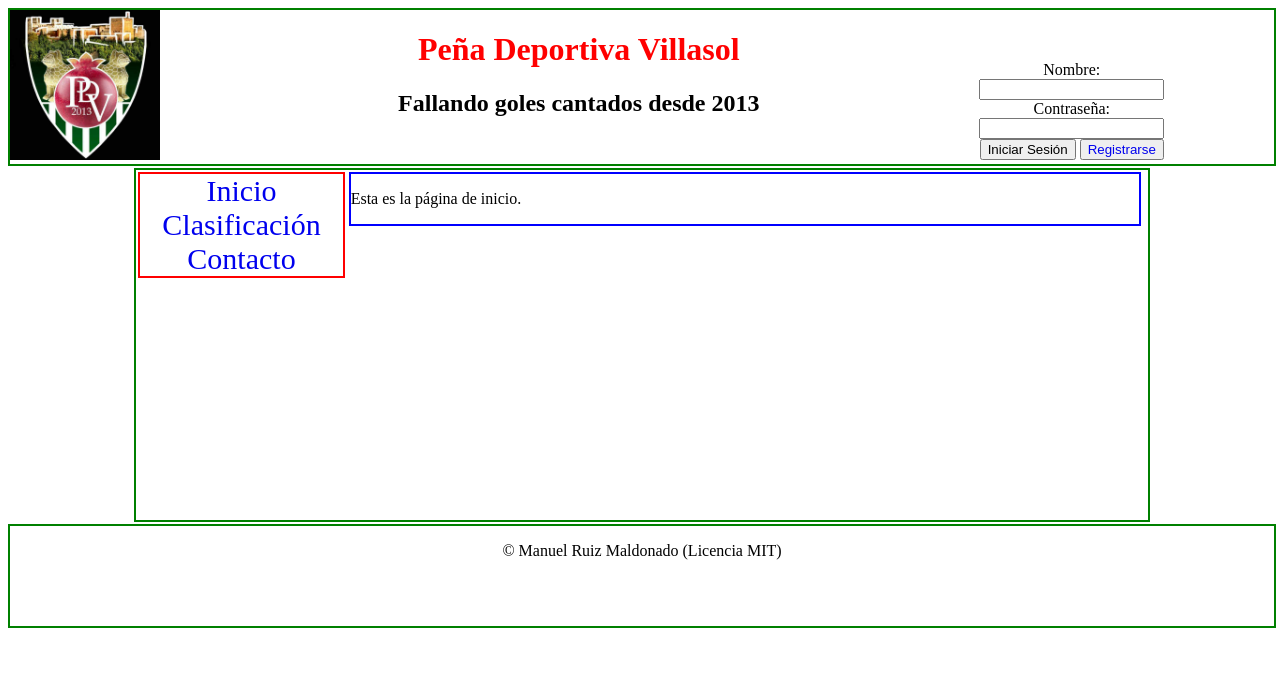
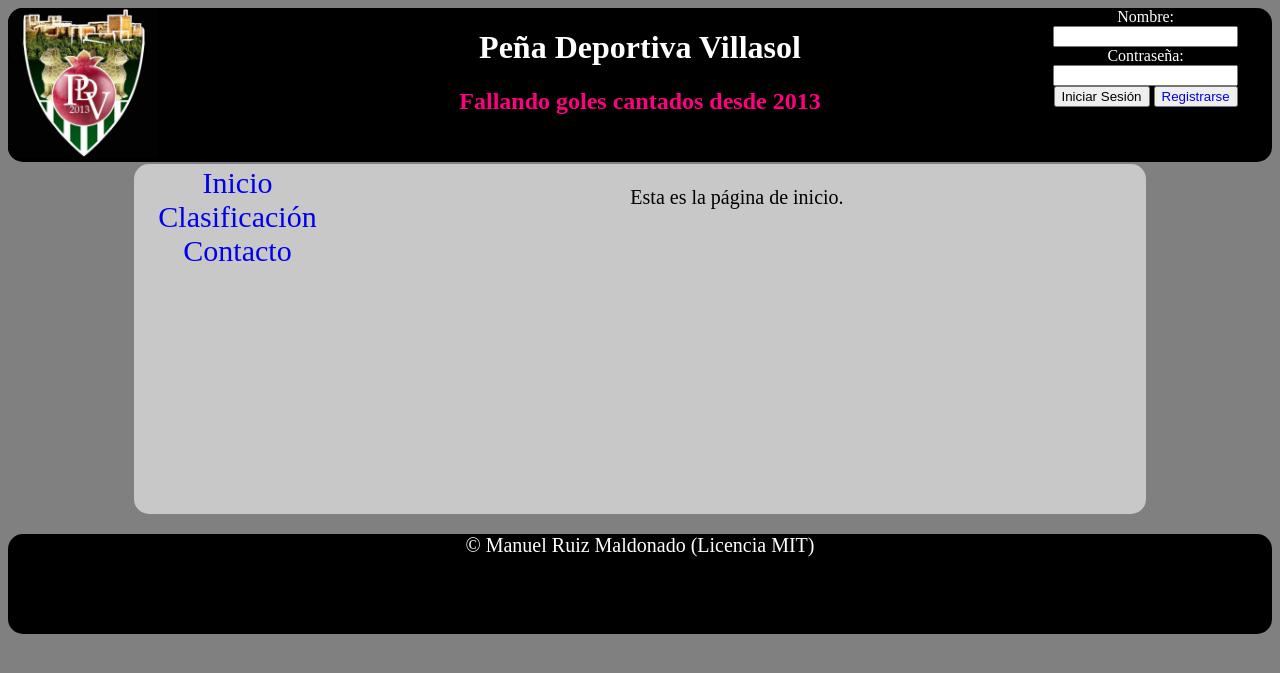
Before and after one commit to manuelruizm/dai-1718-ugr, a Flask app: page / in a window 1280 px wide. Shown: the top 673 px of the page. Run offline with Flask 2, Linux system fonts and the light colour scheme.

Commit message:
Estilo principal definitivo

```diff
--- a/Practica3/static/mystyle.css
+++ b/Practica3/static/mystyle.css
@@ -1,20 +1,24 @@
 h1{
-	color: red;
+	color: white;
 	text-align: center;
 }
 
 h2{
+	color: rgb(255,0,128);
 	text-align: center;
+}
+
+body{
+	background-color: gray;
 }
 
 /* Datos de estilo para el bloque global de la cabecera. */
 header{
-	border-width: 2px;
-	border-style: solid;
-	border-color: green;
 	width: 100%; /* Para ajustar al ancho completo del viewport. */
 	overflow: auto; /* Para que el bloque <header> se adapte al tamaño de
 					   su contenido. */
+	background-color: black;
+	border-radius: 15px;
 }
 
 /* Datos de estilo para cada uno de los elementos internos al <header>. */
@@ -33,19 +37,13 @@ header #logo{
 }
 
 header #titulo{
-	width: 50%;
-	/*border-width: 1px;
-	border-style: solid;
-	border-color: green;*/
+	width: 60%;
 }
 
 header #formulario{
-	width: 28%;
+	width: 20%;
 	text-align: center;
-	margin-top: 4%;
-	/*border-width: 1px;
-	border-style: solid;
-	border-color: green;*/
+	color: white;
 }
 
 .main-container{
@@ -53,28 +51,24 @@ header #formulario{
 	min-height: 350px;
 	margin-top: 2px;
 	margin-left: 10%;
-	border-width: 2px;
-	border-style: solid;
-	border-color: green;
 	overflow: auto;
+	background-color: rgb(200,200,200);
+	border-radius: 15px;
 }
 
 .left-column{
 	width: 20%;
 	margin: 2px;
-	border-width: 2px;
-	border-style: solid;
-	border-color: red;
 	float: left;
 }
 
 .right-column{
 	width: 78%;
 	margin: 2px;
-	border-width: 2px;
-	border-style: solid;
-	border-color: blue;
 	float: left;
+	text-align: center;
+	color: black;
+	font-size: 20px;
 }
 
 ul{
@@ -101,11 +95,12 @@ li:hover{
 footer{
 	width: 100%;
 	min-height: 100px;
+	text-align: center;
+	background-color: black;
+	color: white;
+	border-radius: 15px;
+	font-size: 20px;
 	margin-top: 2px;
-	border-width: 2px;
-	border-style: solid;
-	border-color: green;
-	text-align: center;
 }
 
 #logo-face{
```
